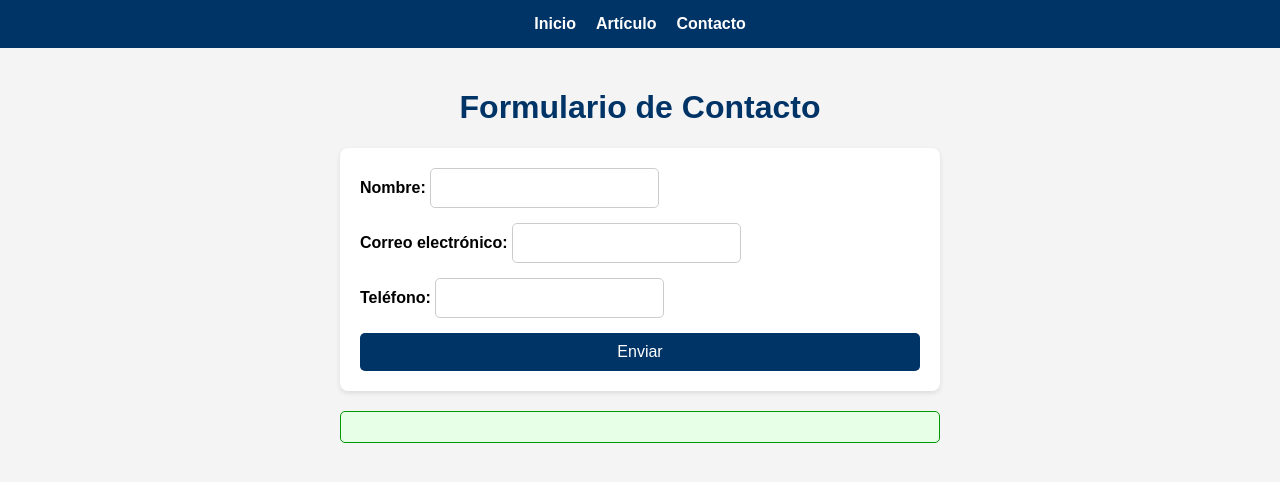
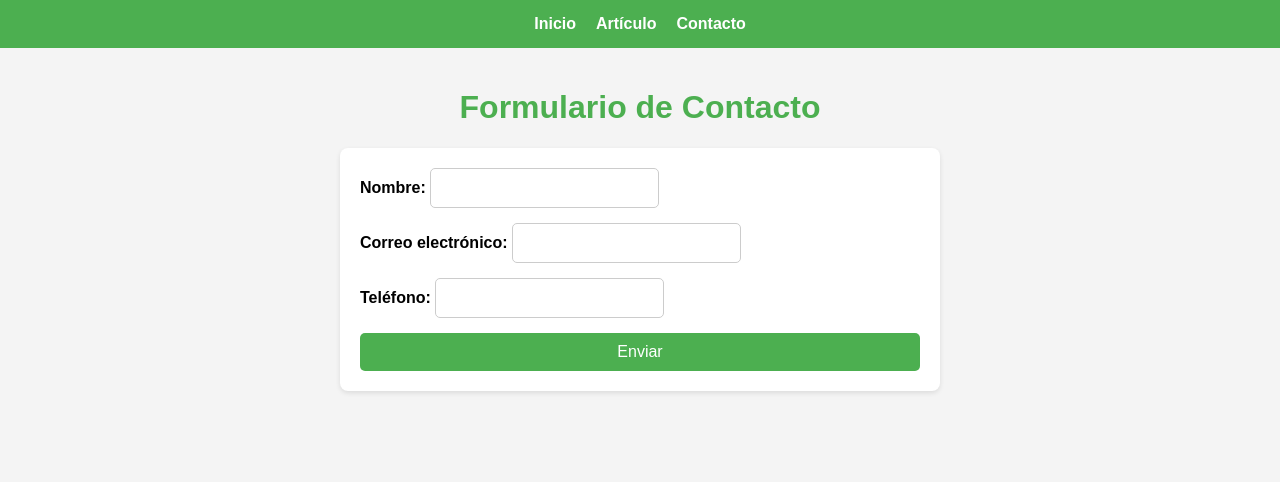
Before and after one commit to sergio201744-hash/integrador, a plain HTML site: page contacto.html in a window 1280 px wide. Drawn offline with Linux system fonts and the light colour scheme.

Commit message:
Add files via upload
mejoras en el estilo

```diff
--- a/estilo integador.css
+++ b/estilo integador.css
@@ -5,11 +5,12 @@ body {
   background-color: #f4f4f4;
 }
 
+/* NAVBAR */
 .navbar {
   display: flex;
   justify-content: center;
   gap: 20px;
-      background-color: #003366;
+  background-color: #4CAF50; /* VERDE */
   padding: 15px;
 }
 
@@ -19,6 +20,7 @@ body {
   font-weight: bold;
 }
 
+/* MAIN */
 main {
   padding: 20px;
   max-width: 600px;
@@ -27,9 +29,10 @@ body {
 
 h1 {
   text-align: center;
-      color: #003366;
+  color: #4CAF50; /* VERDE */
 }
 
+/* FORMULARIO */
 form {
   display: flex;
   flex-direction: column;
@@ -51,6 +54,7 @@ body {
   border-radius: 5px;
 }
 
+/* ALERTA - RESULTADO */
 .error {
   color: red;
   font-size: 14px;
@@ -60,14 +64,16 @@ body {
 
 #resultado {
   margin-top: 20px;
-      background-color: #e6ffe6;
-      border: 1px solid #009900;
+  background-color: #e8f5e9; /* VERDE SUAVE */
+  border: 1px solid #2E7D32; /* VERDE OSCURO */
   padding: 15px;
   border-radius: 5px;
+  display: none; /* <-- AMOR, ESTO ES LO ÚNICO QUE TENÍAS QUE AGREGAR */
 }
 
+/* BOTÓN */
 button {
-      background-color: #003366;
+  background-color: #4CAF50; /* VERDE */
   color: white;
   border: none;
   padding: 10px;
@@ -77,5 +83,5 @@ body {
 }
 
 button:hover {
-      background-color: #0055aa;
+  background-color: #45a049; /* VERDE MÁS OSCURO - HOVER */
 }
```
Lines whose indentation alone changed are shown as unchanged.
